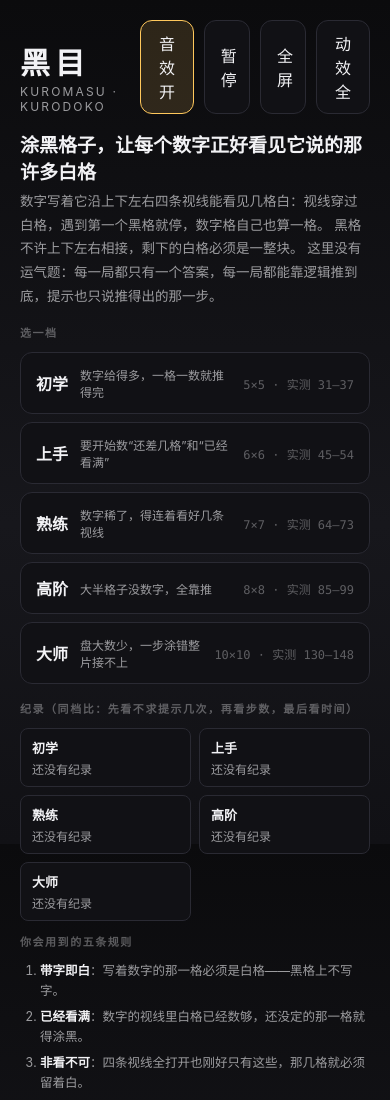
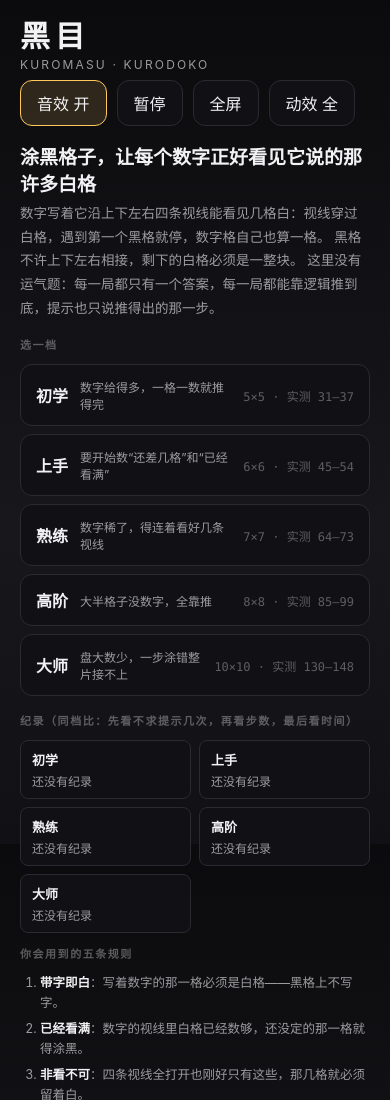
Before and after one commit to z-biz-game/z-biz-game-kuromasu-cos, an Electron app: page index.html in a window 390 px wide. Shown: the top 1100 px of the page. Drawn offline with Linux system fonts and the light colour scheme.

Commit message:
fix(kuromasu): 320 档顶栏那一排允许折行，指尖下限不撤
线上实测把布局视口撑到 vw=352≠320（读数在 _tmp-live-sweep-r19.log）：.topbar 是不换行的
space-between flex，.brand 的 30px 标题与 .top-actions 那一排（每枚都吃全局
min-height/min-width:44px 的触摸下限）在 320 上排不进一行，最右那枚整枚掉到屏幕外。
下限不能撤（撤了就退回"手指点不中"那次修复），所以改让这一行会折：.topbar 允许换行、
.brand 允许收缩、.top-actions 自己也能折。竖向多占一行不是缺陷，横向出屏才是。

量：_tmp-lane10-canonical-r1.log（本地导出，warm+cold 两腿 390/320 全部 vw 证人 ok、no-x、
0 枚外壳控件低于 44px）

```diff
--- a/css/game.css
+++ b/css/game.css
@@ -465,3 +465,18 @@ a[href],
   min-height: 44px !important;
   min-width: 44px !important;
 }
+
+/* ════════════════════════════════════════════════════════════════
+   线上实测（https://z-biz-game.github.io/z-biz-game-kuromasu-cos/，CDP setDeviceMetricsOverride
+   dpr=3，读数在 _tmp-live-sweep-r19.log）：320×640 冷/热两腿都报 vw=352≠320——布局视口是被
+   页面自己撑宽的。.topbar 是 nowrap 的 space-between flex，左边 .brand 的 30px 标题、右边
+   .top-actions 那一行 230@122px 的按钮（每个都吃全局 min-height/min-width:44px 的触摸下限），
+   两栏在 320 上排不进一行，于是最右那枚 BTN#btn-motion 54@298 整枚掉到屏幕外。
+   触摸下限不能撤（撤了就退回"手指点不中"那次修复），所以改让这一行会折：.topbar 允许换行、
+   .brand 允许收缩、.top-actions 自己也能折。竖向多占一行不是缺陷，横向出屏才是。
+   ════════════════════════════════════════════════════════════════ */
+@media (max-width: 420px) {
+  .topbar { flex-wrap: wrap; row-gap: 8px; }
+  .brand { min-width: 0; }
+  .top-actions { flex-wrap: wrap; row-gap: 6px; }
+}
```
